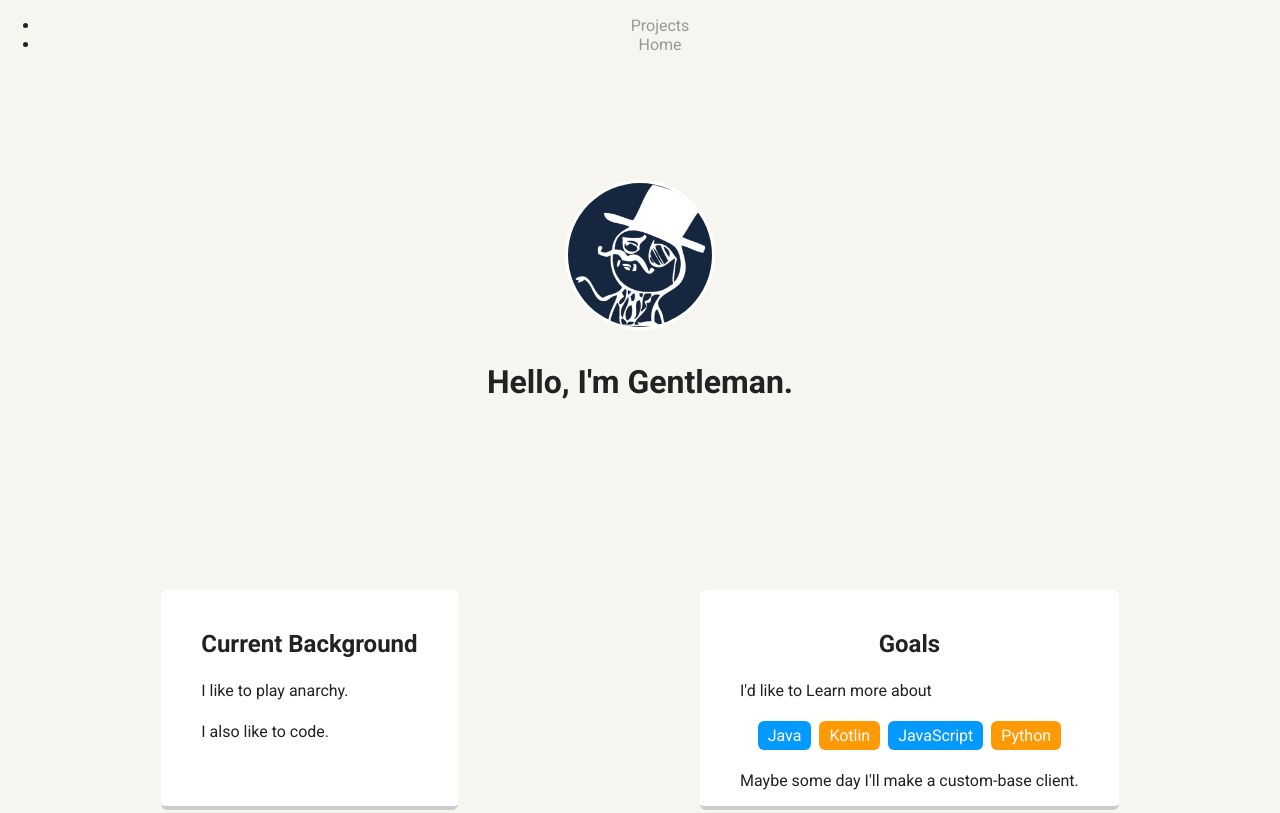
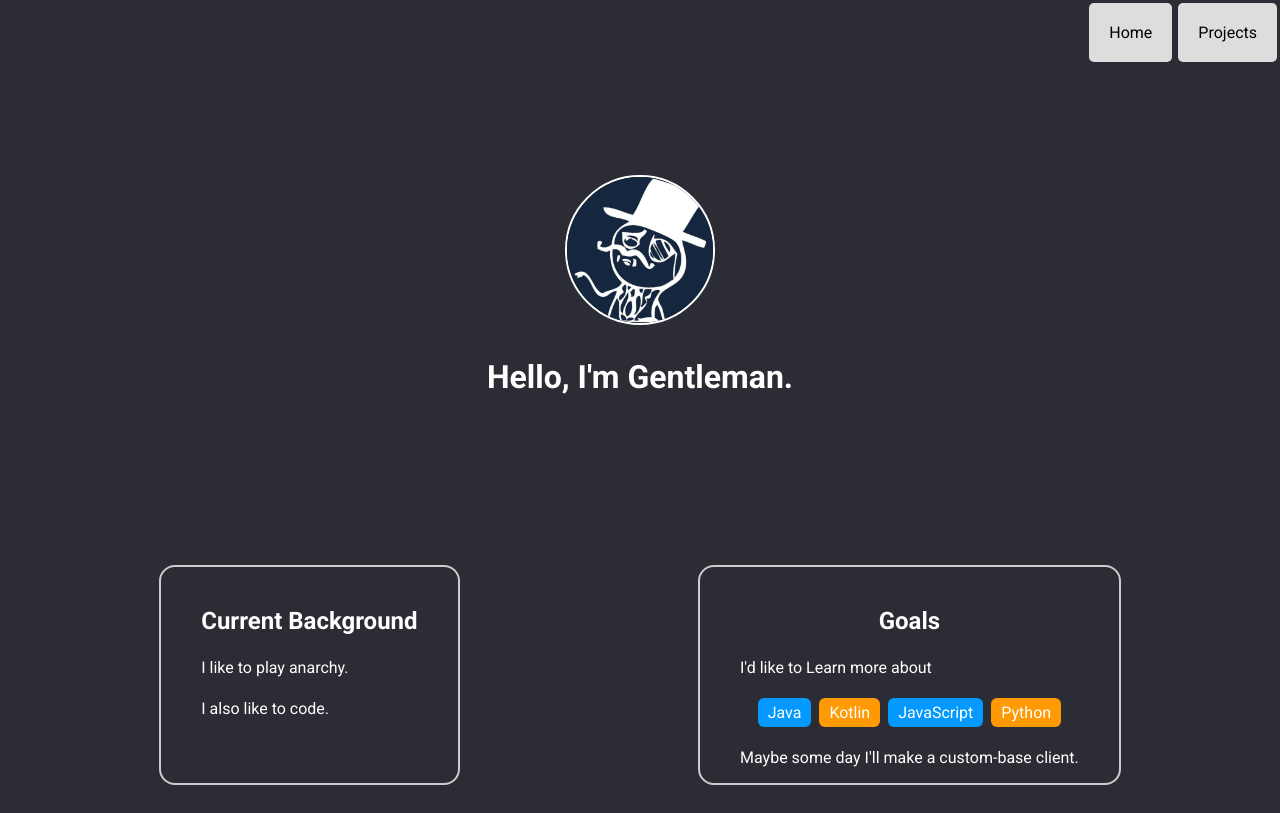
Before and after one commit to Gentleman2292/Gentleman2292.github.io, a plain HTML site: page index.html in a window 1280 px wide. Shown: the top 813 px of the page. Drawn offline with Linux system fonts and the light colour scheme; a web font is replaced by a local one.

Commit message:
Update styles.css

```diff
--- a/styles.css
+++ b/styles.css
@@ -8,8 +8,8 @@ body {
   padding: 0;
   text-align: center;
   font-family: "Roboto", sans-serif;
-  color: #222;
-  background: #f7f5f0;
+  color: white;
+  background: #2C2C34;
 }
 /* Link Styles */
 
@@ -21,38 +21,31 @@ a:hover {
   color: #6633ff;
 }
 
-/* Section Styles */
-
-.main-nav {
-  width: 100%;
-  background: black;
-  min-height: 30px;
-  padding: 10px;
-  position: fixed;
-  text-align: center;
-}
-.nav {
-  display: flex;
-  justify-content: space-around;
-  font-weight: 700;
+.navbar {
   list-style-type: none;
-  margin: 0 auto;
-  padding: 0;
+  margin: 0;
+  overflow: hidden;
 }
 
-.nav .name {
+.navbar li {
+  float: right;
+}
+
+.navbar a {
   display: block;
-  margin-right: auto;
-  color: white;
+  padding: 20px;
+  transition: all 0.5s;
+  background-color: rgba(221, 221, 221, 2);
+  margin: 3px;
+  border-radius: 5px;
+  color: black;
 }
-.nav li {
-  padding: 5px 10px 10px 10px;
-}
-.nav a {
-  transition: all 0.5s;
-}
-.nav a:hover {
-  color: white;
+
+.navbar a:hover {
+  background-color: rgba(221, 221, 221, 0.712);
+  color: #576490;
+  border-radius: 8px;
+  transform: translateY(5px);
 }
 
 header {
@@ -70,12 +63,12 @@ header .profile-image {
   width: 150px;
   height: 150px;
   border-radius: 50%;
-  border: 3px solid white;
+  border: 2.5px solid white;
   transition: all 0.5s;
   background-color: rgba(0, 0, 0, 0.3);
 }
 header .profile-image:hover {
-  transform: scale(1.2) rotate(5deg);
+  transform: scale(1.3) rotate(-10deg);
 }
 .tag {
   background-color: #efefef;
@@ -90,14 +83,14 @@ header .profile-image:hover {
   color: #efefef;
 }
 .card {
-  margin: 30px;
+  margin: 10px;
   padding: 20px 40px 40px;
   max-width: 500px;
   max-height: 220px;
   text-align: left;
-  background: #fff;
-  border-bottom: 4px solid #ccc;
-  border-radius: 6px;
+  background: #2C2C34;
+  border: 2px solid #ccc;
+  border-radius: 16px;
   transition: all 0.5s;
 }
 .card:hover {
```
